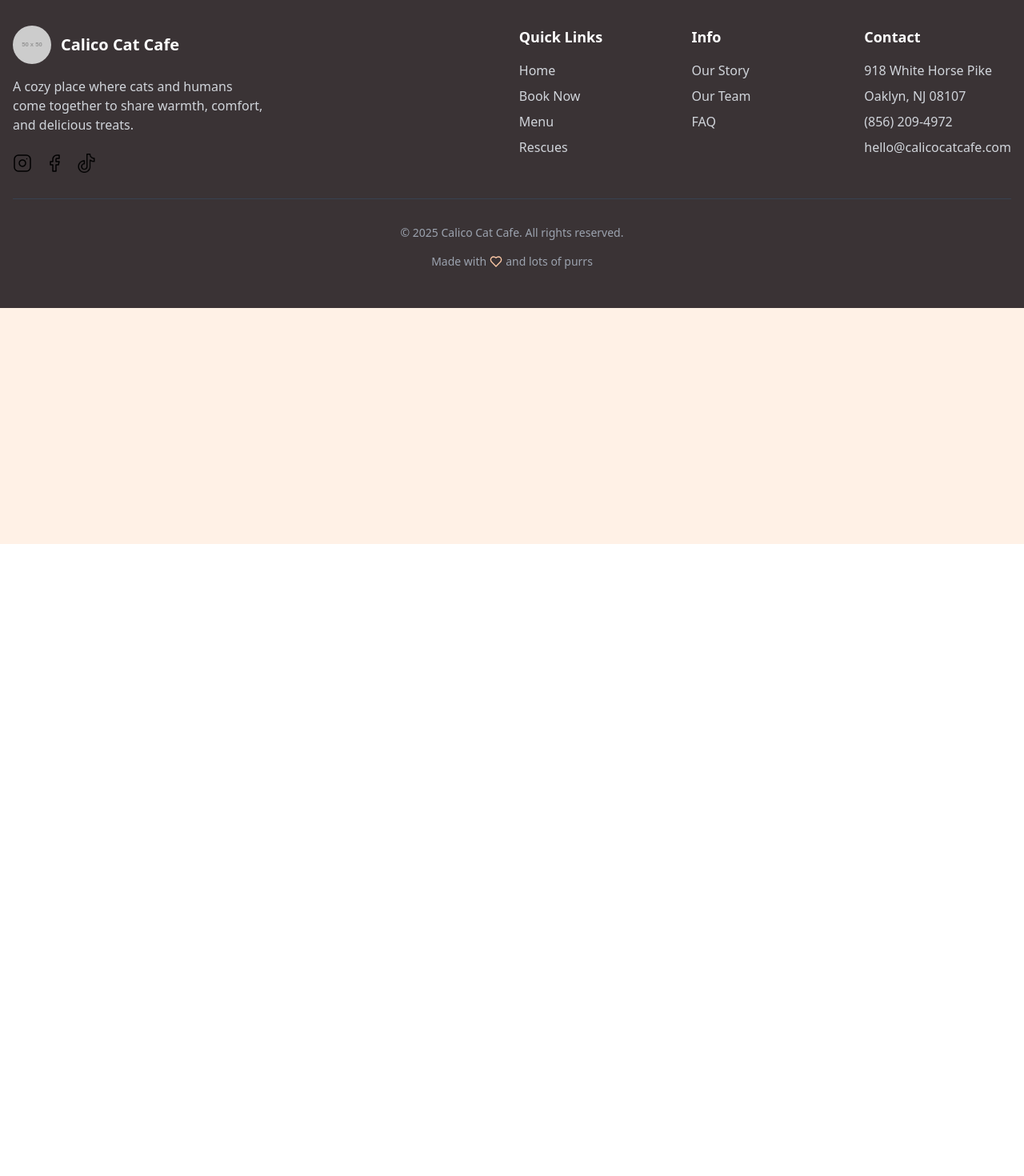
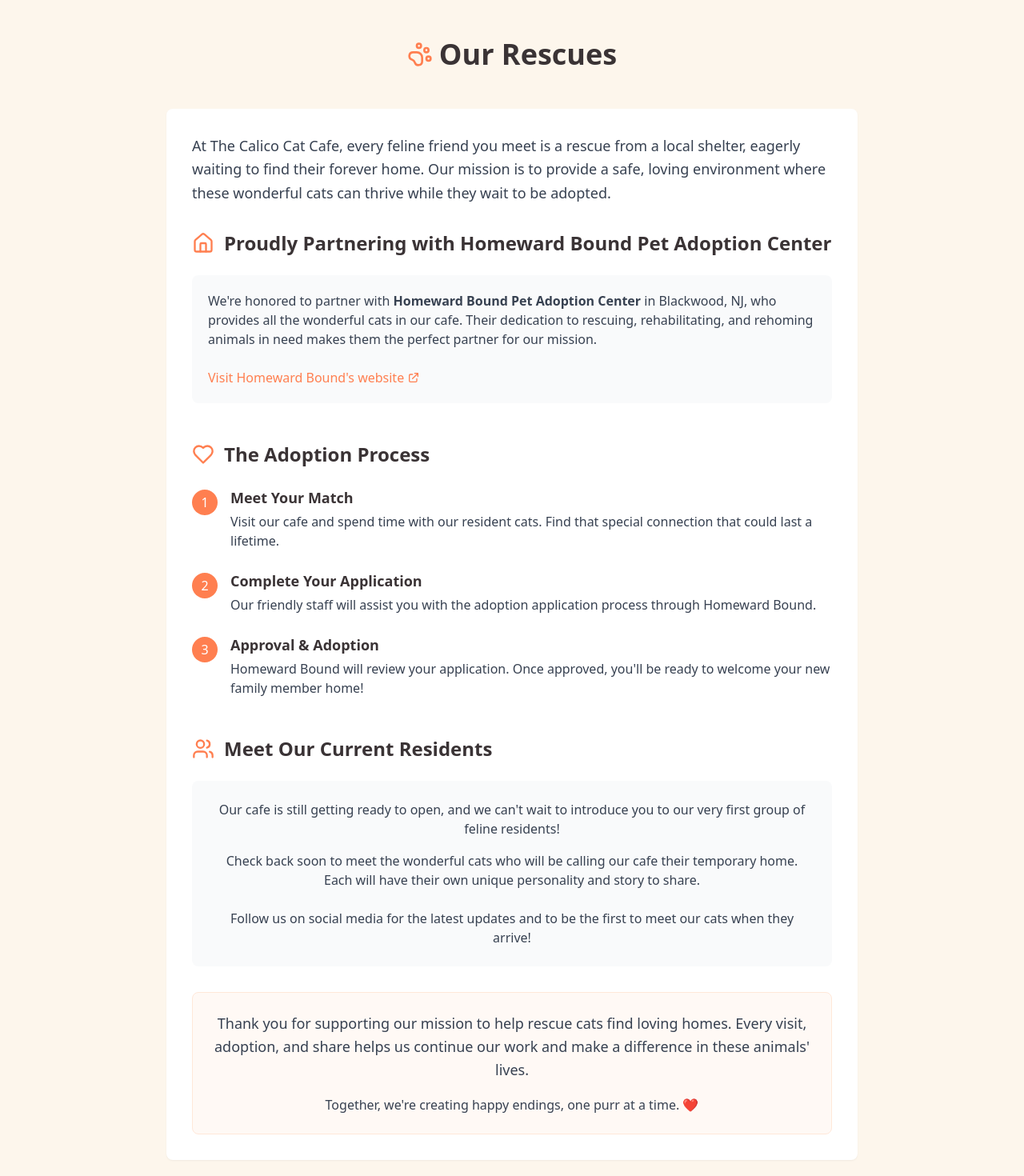
Before and after one commit to acetwothree/Calico-Cat-Cafe-Homepage-Design, a React (Vite) app: page /rescues in a window 1280 px wide. Shown: the part 120-1590 px from the top of the page at 80% size. Before the commit the page ends 800 px from the top, so only its background shows below. Built offline with nearby package versions, Linux system fonts and the light colour scheme.

Commit message:
feat: add Rescues page with adoption process and partner info

```diff
--- a/src/App.tsx
+++ b/src/App.tsx
@@ -5,6 +5,7 @@
 import { FAQPage } from './pages/FAQPage';
 import { OurStoryPage } from './pages/OurStoryPage';
 import { OurTeamPage } from './pages/OurTeamPage';
+import { RescuesPage } from './pages/RescuesPage';
 
 const AnnouncementBanner = () => {
   return (
@@ -27,6 +28,7 @@
           <Route path="/faq" element={<FAQPage />} />
           <Route path="/our-story" element={<OurStoryPage />} />
           <Route path="/our-team" element={<OurTeamPage />} />
+          <Route path="/rescues" element={<RescuesPage />} />
         </Routes>
         <Footer />
       </div>
--- a/src/components/Header.tsx
+++ b/src/components/Header.tsx
@@ -69,9 +69,9 @@
                 </Link>
               </li>
               <li>
-                <a href="#" className="text-[#3A3335] hover:text-[#FF7F50] font-medium text-base">
+                <Link to="/rescues" className="text-[#3A3335] hover:text-[#FF7F50] font-medium text-base">
                   Rescues
-                </a>
+                </Link>
               </li>
               <li>
                 <a href="#" className="text-[#3A3335] hover:text-[#FF7F50] font-medium text-base">
@@ -171,9 +171,13 @@
                 </Link>
               </li>
               <li>
-                <a href="#" className="text-[#3A3335] hover:text-[#FFCAA7] font-medium block">
+                <Link
+                  to="/rescues"
+                  className="text-[#3A3335] hover:text-[#FFCAA7] font-medium block"
+                  onClick={() => setIsMenuOpen(false)}
+                >
                   Rescues
-                </a>
+                </Link>
               </li>
               <li>
                 <a href="#" className="text-[#3A3335] hover:text-[#FFCAA7] font-medium block">
--- /dev/null
+++ b/src/pages/RescuesPage.tsx
@@ -0,0 +1,111 @@
+import { Heart, Home, Users, PawPrint } from 'lucide-react';
+
+export const RescuesPage = () => {
+  return (
+    <div className="bg-soft-cream py-12 md:py-16">
+      <div className="container mx-auto px-4 max-w-4xl">
+        <h1 className="text-3xl md:text-4xl font-bold text-center text-[#3A3335] mb-8 md:mb-12">
+          <span className="flex items-center justify-center">
+            <PawPrint className="text-[#FF7F50] mr-2" size={32} />
+            Our Rescues
+          </span>
+        </h1>
+
+        <div className="bg-white p-6 md:p-8 rounded-lg shadow-sm mb-8">
+          <p className="text-gray-700 mb-8 leading-relaxed text-lg">
+            At The Calico Cat Cafe, every feline friend you meet is a rescue from a local shelter, eagerly waiting to find their forever home.
+            Our mission is to provide a safe, loving environment where these wonderful cats can thrive while they wait to be adopted.
+          </p>
+
+          {/* Partner Shelter Section */}
+          <div className="mb-12">
+            <div className="flex items-center mb-6">
+              <Home className="text-[#FF7F50] mr-3" size={28} />
+              <h2 className="text-2xl font-bold text-[#3A3335]">Proudly Partnering with Homeward Bound Pet Adoption Center</h2>
+            </div>
+            <div className="bg-gray-50 p-5 rounded-lg">
+              <p className="text-gray-700 mb-4">
+                We're honored to partner with <strong>Homeward Bound Pet Adoption Center</strong> in Blackwood, NJ, who provides all the wonderful cats in our cafe.
+                Their dedication to rescuing, rehabilitating, and rehoming animals in need makes them the perfect partner for our mission.
+              </p>
+              <a
+                href="https://www.homewardboundnj.org/"
+                target="_blank"
+                rel="noopener noreferrer"
+                className="inline-flex items-center text-[#FF7F50] hover:text-[#E5713F] font-medium mt-2"
+              >
+                Visit Homeward Bound's website
+                <svg xmlns="http://www.w3.org/2000/svg" className="h-4 w-4 ml-1" fill="none" viewBox="0 0 24 24" stroke="currentColor">
+                  <path strokeLinecap="round" strokeLinejoin="round" strokeWidth={2} d="M10 6H6a2 2 0 00-2 2v10a2 2 0 002 2h10a2 2 0 002-2v-4M14 4h6m0 0v6m0-6L10 14" />
+                </svg>
+              </a>
+            </div>
+          </div>
+
+          {/* Adoption Process Section */}
+          <div className="mb-12">
+            <div className="flex items-center mb-6">
+              <Heart className="text-[#FF7F50] mr-3" size={28} />
+              <h2 className="text-2xl font-bold text-[#3A3335]">The Adoption Process</h2>
+            </div>
+            <div className="space-y-6">
+              <div className="flex items-start">
+                <div className="bg-[#FF7F50] text-white rounded-full w-8 h-8 flex items-center justify-center flex-shrink-0 mt-1 mr-4">1</div>
+                <div>
+                  <h3 className="font-semibold text-lg text-[#3A3335] mb-1">Meet Your Match</h3>
+                  <p className="text-gray-700">Visit our cafe and spend time with our resident cats. Find that special connection that could last a lifetime.</p>
+                </div>
+              </div>
+
+              <div className="flex items-start">
+                <div className="bg-[#FF7F50] text-white rounded-full w-8 h-8 flex items-center justify-center flex-shrink-0 mt-1 mr-4">2</div>
+                <div>
+                  <h3 className="font-semibold text-lg text-[#3A3335] mb-1">Complete Your Application</h3>
+                  <p className="text-gray-700">Our friendly staff will assist you with the adoption application process through Homeward Bound.</p>
+                </div>
+              </div>
+
+              <div className="flex items-start">
+                <div className="bg-[#FF7F50] text-white rounded-full w-8 h-8 flex items-center justify-center flex-shrink-0 mt-1 mr-4">3</div>
+                <div>
+                  <h3 className="font-semibold text-lg text-[#3A3335] mb-1">Approval & Adoption</h3>
+                  <p className="text-gray-700">Homeward Bound will review your application. Once approved, you'll be ready to welcome your new family member home!</p>
+                </div>
+              </div>
+            </div>
+          </div>
+
+          {/* Current Residents Section */}
+          <div className="mb-8">
+            <div className="flex items-center mb-6">
+              <Users className="text-[#FF7F50] mr-3" size={28} />
+              <h2 className="text-2xl font-bold text-[#3A3335]">Meet Our Current Residents</h2>
+            </div>
+            <div className="bg-gray-50 p-6 rounded-lg text-center">
+              <p className="text-gray-700 mb-4">
+                Our cafe is still getting ready to open, and we can't wait to introduce you to our very first group of feline residents!
+              </p>
+              <p className="text-gray-700 mb-6">
+                Check back soon to meet the wonderful cats who will be calling our cafe their temporary home. Each will have their own unique personality and story to share.
+              </p>
+              <p className="text-gray-700 font-medium">
+                Follow us on social media for the latest updates and to be the first to meet our cats when they arrive!
+              </p>
+            </div>
+          </div>
+
+          {/* Conclusion */}
+          <div className="bg-[#FFF9F5] p-6 rounded-lg border border-[#FFE8D9] text-center">
+            <p className="text-gray-700 text-lg leading-relaxed">
+              Thank you for supporting our mission to help rescue cats find loving homes.
+              Every visit, adoption, and share helps us continue our work and make a difference in these animals' lives.
+            </p>
+            <p className="text-gray-700 mt-4 font-medium">
+              Together, we're creating happy endings, one purr at a time. ❤️
+            </p>
+          </div>
+        </div>
+      </div>
+    </div>
+  );
+};
```
